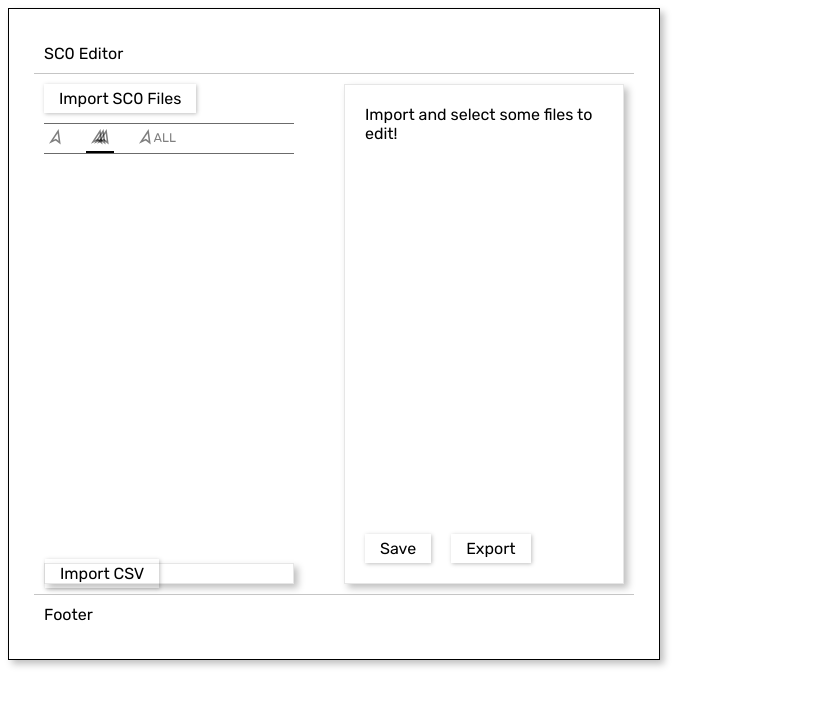
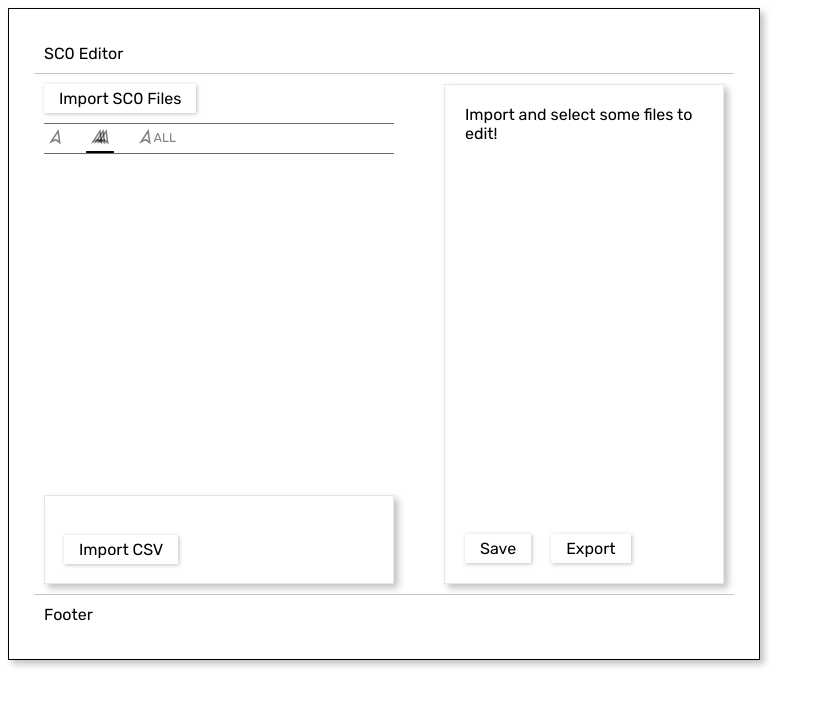
Before and after one commit to benbushell/SC0_Profile_Editor, a React (Create React App) app: page / in a window 1280 px wide. Shown: the top 706 px of the page, without its empty margins (0-822 px from the left). Built offline with nearby package versions, Linux system fonts and the light colour scheme.

Commit message:
Apply CSV options added

```diff
--- /dev/null
+++ b/src/page/mainContent/importSc0/ApplyResults.js
@@ -0,0 +1,50 @@
+const ApplyResults = ({
+  data,
+  setData,
+  CSV,
+  setCSV,
+  selected,
+  setSelected
+}) => {
+  const handleClick = () => {
+    matchChainage();
+  };
+
+  const matchChainage = () => {
+    console.log(CSV);
+    console.log(data);
+
+    const newData = [...data];
+    let changedFiles = [];
+
+    for (let line of CSV) {
+      for (let file of data) {
+        if (parseFloat(line.DIST) === parseFloat(file.header.DIST)) {
+          console.log(line.NAME);
+
+          let newHeader = { ...file.header };
+          let newFile = { ...file };
+          for (let i in Object.keys(line)) {
+            newHeader[Object.keys(line)[i]] = Object.values(line)[i];
+          }
+
+          newFile.header = newHeader;
+          let j = newData.findIndex((d) => d.uid === newFile.uid);
+
+          newData.splice(j, 1, newFile);
+
+          changedFiles.push(newFile.uid);
+        }
+      }
+    }
+    setSelected(changedFiles);
+    setData(newData);
+  };
+
+  return (
+    <div className="inputButton" onClick={handleClick}>
+      Apply Results
+    </div>
+  );
+};
+export default ApplyResults;
--- a/src/page/mainContent/importSc0/CSVtable.js
+++ b/src/page/mainContent/importSc0/CSVtable.js
@@ -1,6 +1,6 @@
 const CSVtable = ({ CSV }) => {
   return (
-    <div>
+    <div className="csvTable">
       <tr>
         {Object.keys(CSV[0]).map((key) => (
           <th>{key}</th>
--- a/src/page/mainContent/importSc0/ImportCSV.js
+++ b/src/page/mainContent/importSc0/ImportCSV.js
@@ -1,8 +1,9 @@
 import Papa from "papaparse";
 
 import CSVtable from "./CSVtable";
+import ApplyResults from "./ApplyResults";
 
-const ImportCSV = ({ CSV, setCSV }) => {
+const ImportCSV = ({ CSV, setCSV, data, setData, selected, setSelected }) => {
   const parseCSV = (file) => {
     var csvData = [];
     Papa.parse(file, {
@@ -23,7 +24,7 @@ const ImportCSV = ({ CSV, setCSV }) => {
 
   return (
     <div className="importCSV">
-      <div>
+      <div className="csvButtons">
         <label className="inputButton">
           <input
             type="file"
@@ -32,6 +33,18 @@ const ImportCSV = ({ CSV, setCSV }) => {
           />
           Import CSV
         </label>
+        {CSV.length > 0 ? (
+          <ApplyResults
+            data={data}
+            setData={setData}
+            selected={selected}
+            setSelected={setSelected}
+            CSV={CSV}
+            setCSV={setCSV}
+          />
+        ) : (
+          <div></div>
+        )}
       </div>
       <div>{CSV.length > 0 ? <CSVtable CSV={CSV} /> : null}</div>
     </div>
--- a/src/page/mainContent/importSc0/importSC0.js
+++ b/src/page/mainContent/importSc0/importSC0.js
@@ -17,7 +17,7 @@ const ImportSC0 = ({ data, setData, selected, setSelected, CSV, setCSV }) => {
             Papa.parse(file, {
               header: false,
               complete: resolve, // Resolve each promise
-              error: reject,
+              error: reject
             })
           )
       )
@@ -55,7 +55,7 @@ const ImportSC0 = ({ data, setData, selected, setSelected, CSV, setCSV }) => {
       final.push({
         uid: Math.floor(Date.now() * Math.random()),
         header: currHeader,
-        raw: file,
+        raw: file
       });
     }
 
@@ -153,7 +153,14 @@ const ImportSC0 = ({ data, setData, selected, setSelected, CSV, setCSV }) => {
         </div>
       </div>
       <div>
-        <ImportCSV CSV={CSV} setCSV={setCSV}/>
+        <ImportCSV
+          data={data}
+          setData={setData}
+          selected={selected}
+          setSelected={setSelected}
+          CSV={CSV}
+          setCSV={setCSV}
+        />
       </div>
     </div>
   );
--- a/src/styles.css
+++ b/src/styles.css
@@ -35,13 +35,13 @@ input[type="file"] {
   display: none;
 }
 
-.inputButton{
+.inputButton {
   box-shadow: 0.5px 0.5px 4px rgba(0, 0, 0, 0.25);
   padding: 5px 15px;
   margin-top: 20px;
   margin-right: 20px;
+  cursor: pointer;
 }
-
 
 .file {
   border-bottom: 1px solid #e6e6e6;
@@ -95,25 +95,22 @@ input[type="file"] {
   color: red;
 }
 
-.importSc0{
-  min-width: 250px;
+.importSc0 {
+  min-width: 350px;
   display: flex;
   flex-direction: column;
   margin-top: 5px;
   display: flex;
   flex-direction: column;
   justify-content: space-between;
-
 }
 
-.sc0Header{
+.sc0Header {
   margin-bottom: 15px;
 }
 
-
 .importStructures {
   padding: 20px;
-
 
   background: #ffffff;
   border: 1px solid #e6e6e6;
@@ -153,34 +150,46 @@ input[type="file"] {
   padding: 5px 0px;
 }
 
-.toolbar{
+.toolbar {
   border-top: 1px solid #6b6b6b;
   border-bottom: 1px solid #6b6b6b;
   display: flex;
 }
 
-.toolbar div{
+.toolbar div {
   margin-right: 20px;
-  cursor : pointer;
+  cursor: pointer;
   padding: 4px;
-
 }
 
-.toolbar div img{
-  height: 17px
+.toolbar div img {
+  height: 17px;
 }
 
-.underline{
+.underline {
   box-shadow: 0px -2px 0px black inset;
 }
 
-.importCSV{
+.importCSV {
   border: 1px solid #e6e6e6;
   box-sizing: border-box;
   box-shadow: 4px 4px 7px rgba(0, 0, 0, 0.25);
+  padding: 19px;
 }
 
-th,td{
-  padding: 1px 15px;
+.csvTable {
+  margin-top: 20px;
+}
+
+th,
+td {
+  padding: 6px 15px;
   border-bottom: 1px solid black;
+  color: #606060;
+  font-size: 0.9em;
 }
+
+.csvButtons {
+  display: flex;
+  justify-content: space-between;
+}
```
Also changed, not shown: .codesandbox/workspace.json (added).
